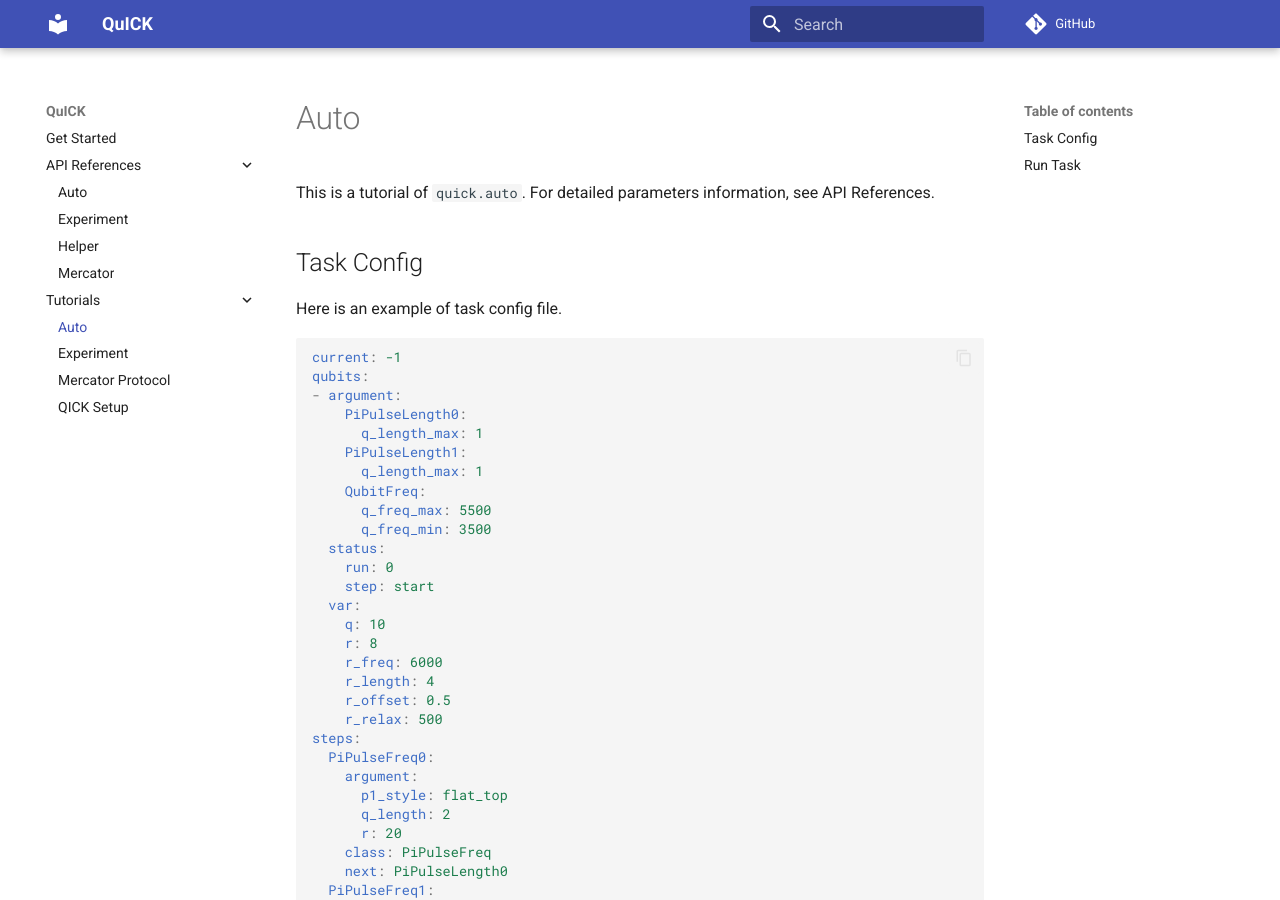
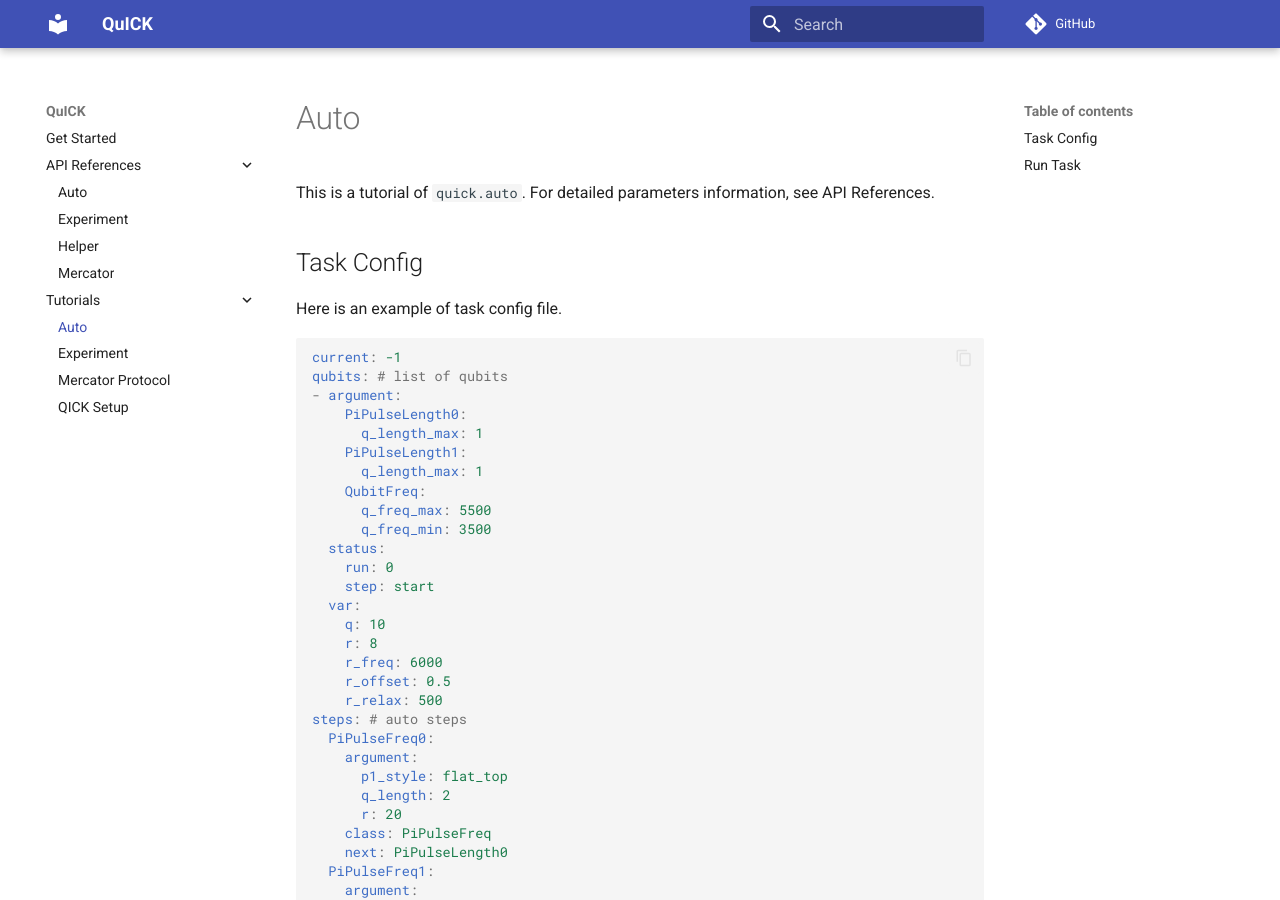
Before and after one commit to clelandlab/quick, an MkDocs documentation site: the page built from docs/Tutorials/auto.md, in a window 1280 px wide and 900 px high. Built offline with MkDocs 1.6.1 and Material for MkDocs 9.7.7, drawn with Linux system fonts in a browser that asks for light colours; comment, search, counter and statistics services are not loaded.

Commit message:
Update doc

````diff
--- a/docs/Tutorials/auto.md
+++ b/docs/Tutorials/auto.md
@@ -8,7 +8,7 @@ Here is an example of task config file.
 
 ```yaml
 current: -1
-qubits:
+qubits: # list of qubits
 - argument:
     PiPulseLength0:
       q_length_max: 1
@@ -24,10 +24,9 @@ qubits:
     q: 10
     r: 8
     r_freq: 6000
-    r_length: 4
     r_offset: 0.5
     r_relax: 500
-steps:
+steps: # auto steps
   PiPulseFreq0:
     argument:
       p1_style: flat_top
````
